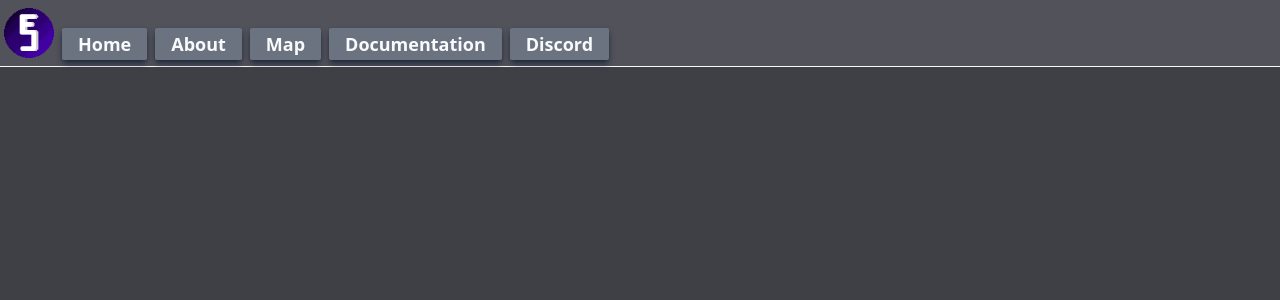
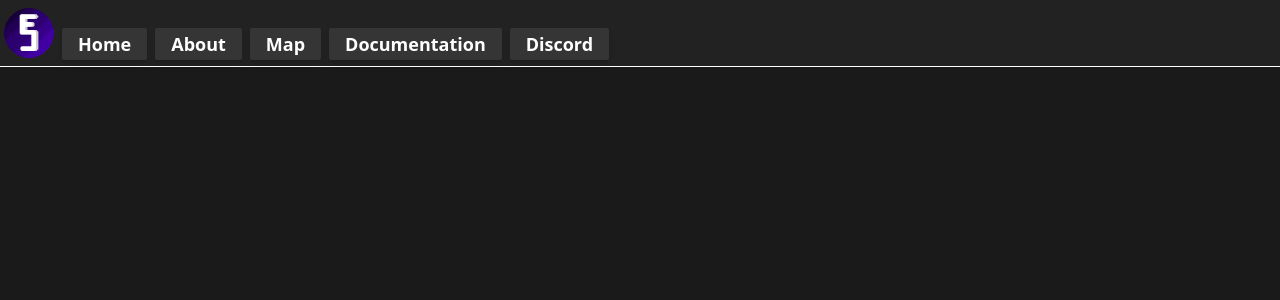
Before and after one commit to zax71/Endercube-Web, a React (Create React App) app: page / in a window 1280 px wide. Shown: the top 300 px of the page. Built offline with nearby package versions, Linux system fonts and the light colour scheme.

Commit message:
Color change

```diff
--- a/src/App.js
+++ b/src/App.js
@@ -4,7 +4,7 @@ import Nav from './Nav';
 
 function App() {
   return (
-    <div className='min-h-screen bg-zinc-700'>
+    <div className='min-h-screen bg-gray-5'>
       <Nav />
     </div>
   );
--- a/src/Nav.js
+++ b/src/Nav.js
@@ -6,15 +6,15 @@ import EndercubeLogo from './images/EndercubeLogo.png'
 
 function Nav() {
   return (
-    <nav className="bg-zinc-600 border-b-gray-50 border-b pt-2 pb-2 pr-2 flex flex-col al">
+    <nav className="bg-gray-4 border-b-gray-0 border-b pt-2 pb-2 pr-2 flex flex-col al">
 
       <ul className='flex'>
         <li className='inline-block'><img src={EndercubeLogo} alt="" className='ml-1 mt-auto items-center' height={50} width={50} /></li>
-        <li className='inline self-end'><a href="#home" className=' ml-2 px-4 py-1 text-lg font-semibold text-gray-50 bg-gray-500 hover:bg-gray-800 rounded-sm shadow-md shadow-slate-800'>Home</a></li>
-        <li className='inline self-end'><a href="#about" className='ml-2 px-4 py-1 text-lg font-semibold text-gray-50 bg-gray-500 hover:bg-gray-800 rounded-sm shadow-md shadow-slate-800'>About</a></li>
-        <li className='inline self-end'><a href="#map" className='ml-2 px-4 py-1 text-lg font-semibold text-gray-50 bg-gray-500 hover:bg-gray-800 rounded-sm shadow-md shadow-slate-800'>Map</a></li>
-        <li className='inline self-end'><a href="#documentation" className='ml-2 px-4 py-1 text-lg font-semibold text-gray-50 bg-gray-500 hover:bg-gray-800 rounded-sm shadow-md shadow-slate-800'>Documentation</a></li>
-        <li className='inline self-end'><a href="#discord" className='ml-2 px-4 py-1 text-lg font-semibold text-gray-50 bg-gray-500 hover:bg-gray-800 rounded-sm shadow-md shadow-slate-800'>Discord</a></li>
+        <li className='inline self-end'><a href="#home" className=' ml-2 px-4 py-1 text-lg font-semibold text-gray-0 bg-gray-2 hover:bg-gray-3 rounded-sm shadow-md shadow-slate-800'>Home</a></li>
+        <li className='inline self-end'><a href="#about" className='ml-2 px-4 py-1 text-lg font-semibold text-gray-0 bg-gray-2 hover:bg-gray-3 rounded-sm shadow-md shadow-slate-800'>About</a></li>
+        <li className='inline self-end'><a href="#map" className='ml-2 px-4 py-1 text-lg font-semibold text-gray-0 bg-gray-2 hover:bg-gray-3 rounded-sm shadow-md shadow-slate-800'>Map</a></li>
+        <li className='inline self-end'><a href="#documentation" className='ml-2 px-4 py-1 text-lg font-semibold text-gray-0 bg-gray-2 hover:bg-gray-3 rounded-sm shadow-md shadow-slate-800'>Documentation</a></li>
+        <li className='inline self-end'><a href="#discord" className='ml-2 px-4 py-1 text-lg font-semibold text-gray-0 bg-gray-2 hover:bg-gray-3 rounded-sm shadow-md shadow-slate-800'>Discord</a></li>
       </ul>
     </nav>
   );
--- a/tailwind.config.js
+++ b/tailwind.config.js
@@ -5,6 +5,15 @@ module.exports = {
   ],
   theme: {
     extend: {},
+    colors: {
+      'gray-0': '#ffffff',
+      'gray-1': '##4a4a4a',
+      'gray-2': '#363535',
+      'gray-3': '#2e2e2e',
+      'gray-4': '#222222',
+      'gray-5': '#1a1a1a',
+      'gray-6': '#000000',
+    },
   },
   plugins: [],
 }
```
